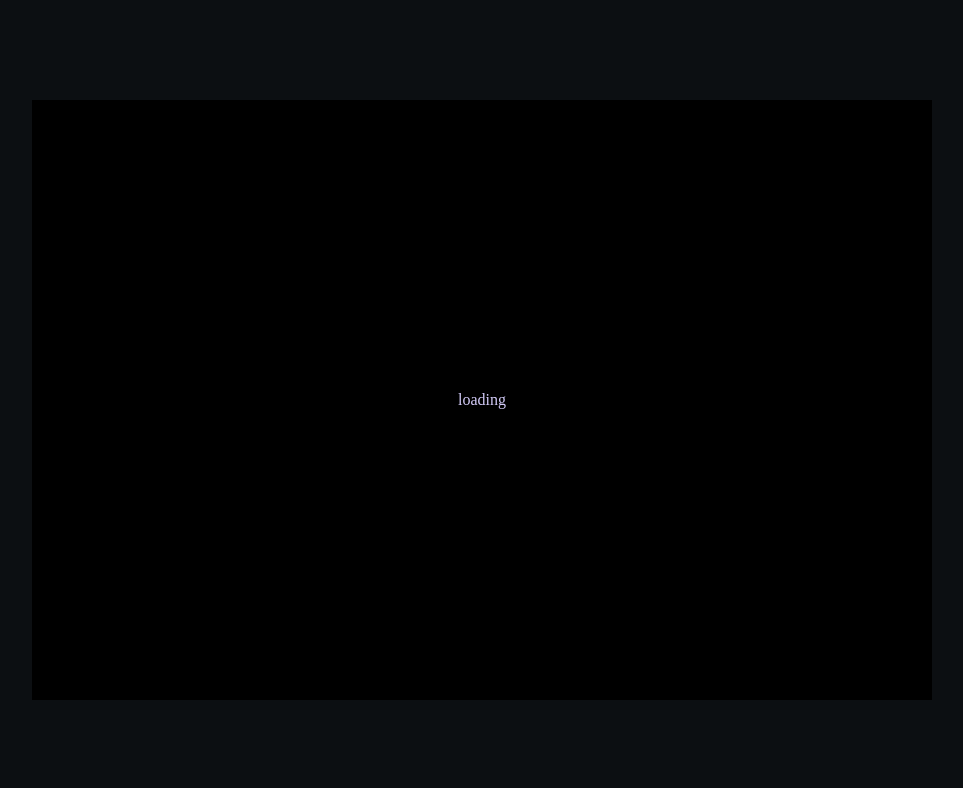
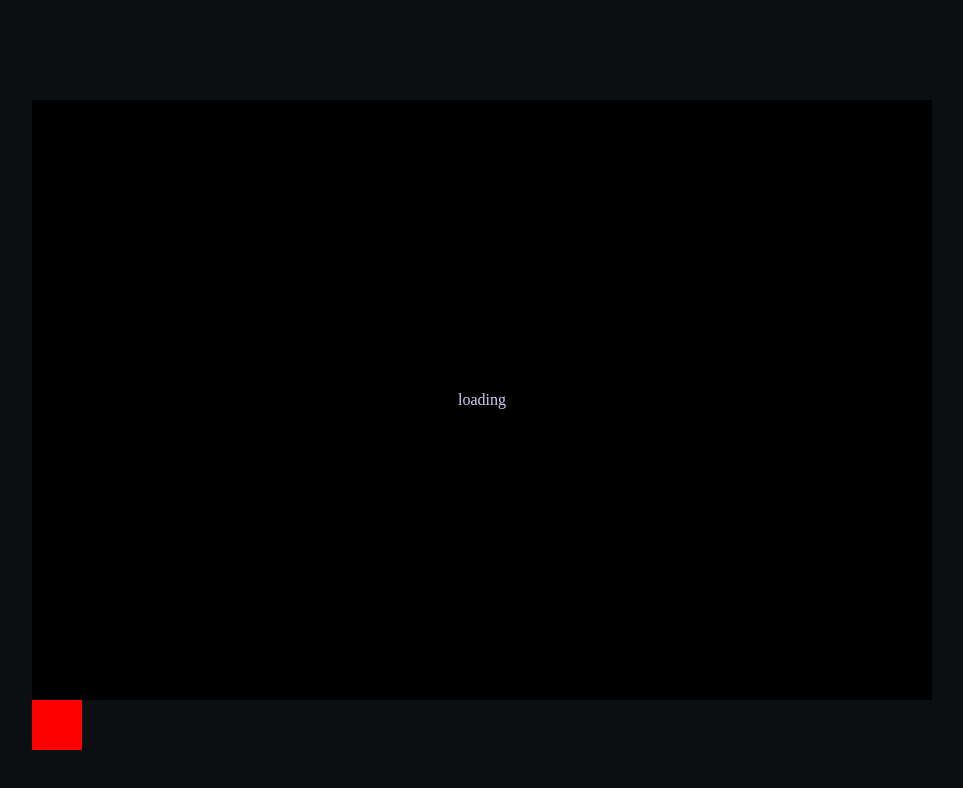
Before and after one commit to lodyb/salt, a plain HTML site: page index.html in a window 1280 px wide. Shown: the whole page, without its empty margins (158-1121 px from the left). Drawn offline with Linux system fonts and the light colour scheme.

Commit message:
added a player

```diff
--- a/game.js
+++ b/game.js
@@ -1,5 +1,12 @@
 +function(){
 	console.log('ready');
+
+	var game = document.getElementsByTagName('main')[0];
+	var hero = document.createElement("div");
+	hero.setAttribute("class","player");
+	game.appendChild(hero);
+
+
 }()
 
 // things to do:
@@ -21,10 +28,14 @@
 // every 30s survived gives another seed to plant
 // time survived before all plants dead is score
 
-function ent_create() {
+function ent_create(ent) {
 
 }
 
-function is_touching() {
+function is_touching(ent) {
 
 }
+
+function move_to(ent, dx, dy) {
+
+}
--- a/style.css
+++ b/style.css
@@ -17,3 +17,9 @@ main{
 	text-align:center;
 	line-height:600px;
 }
+
+div.player{
+	width:50px;
+	height:50px;
+	background:red;
+}
```
